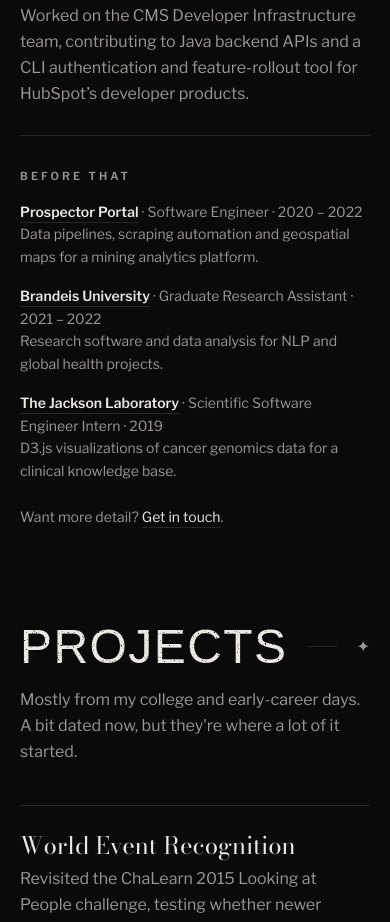
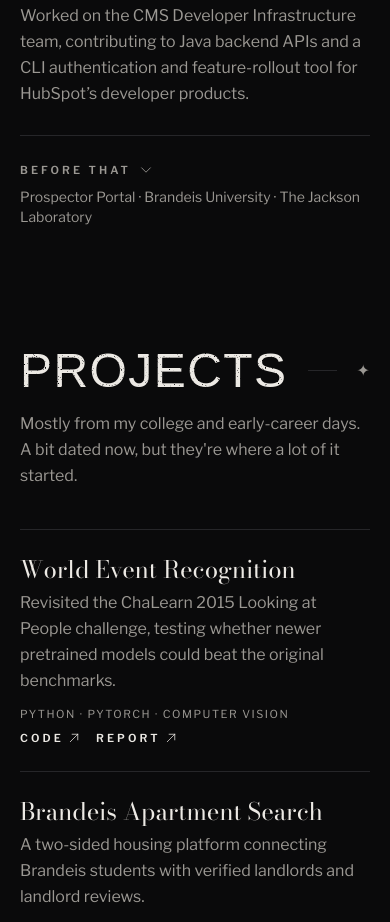
Before and after one commit to mkhanyisig/personal-portfolio, a Next.js app: page / in a window 390 px wide. Shown: the part 4820-5742 px from the top of the page. Built offline with nearby package versions, Linux system fonts and the light colour scheme; a web font is replaced by a local one.

Commit message:
simplify experience

```diff
--- a/src/app/api/send/route.js
+++ b/src/app/api/send/route.js
@@ -1,11 +1,20 @@
 import { Resend } from 'resend';
 import { NextResponse } from 'next/server';
 
-const resend = new Resend(process.env.RESEND_API_KEY);
 const fromEmail = process.env.FROM_EMAIL;
 const myEmail = process.env.MY_EMAIL;
 
 export async function POST(req, res) {
+  // Create the client per request, not at import time. Creating it at import
+  // made `next build` fail whenever RESEND_API_KEY wasn't set.
+  if (!process.env.RESEND_API_KEY) {
+    return NextResponse.json(
+      { error: 'Email is not configured on this server.' },
+      { status: 503 },
+    );
+  }
+  const resend = new Resend(process.env.RESEND_API_KEY);
+
   try {
     const formData = await req.formData();
     console.log('formData:', formData);
--- a/src/app/components/Experience.jsx
+++ b/src/app/components/Experience.jsx
@@ -1,3 +1,4 @@
+import { ChevronDownIcon } from '@heroicons/react/24/outline';
 import Logo from './Logo';
 import Reveal from './Reveal';
 import Section from './Section';
@@ -42,8 +43,23 @@ const Experience = () => (
       ))}
     </ol>
 
-    <Reveal className="grid gap-4 border-t border-line pt-7 sm:grid-cols-[9rem_1fr] sm:gap-8">
-      <p className="label pt-1">Before that</p>
+    {/* Earlier roles, collapsed by default to keep the section concise. */}
+    <Reveal className="border-t border-line">
+      <details className="group/earlier">
+        <summary className="grid cursor-pointer list-none gap-2 py-6 sm:grid-cols-[9rem_1fr] sm:gap-8 [&::-webkit-details-marker]:hidden">
+          <span className="label flex items-center gap-2 pt-0.5 transition-colors group-hover/earlier:text-fg">
+            Before that
+            <ChevronDownIcon
+              className="h-3.5 w-3.5 transition-transform duration-300 group-open/earlier:rotate-180"
+              aria-hidden="true"
+            />
+          </span>
+          <span className="text-sm text-muted group-open/earlier:hidden">
+            {earlier.map((job) => job.organization).join(' · ')}
+          </span>
+        </summary>
+        <div className="grid pb-7 sm:grid-cols-[9rem_1fr] sm:gap-8">
+          <span className="hidden sm:block" aria-hidden="true" />
           <div>
             <ul className="space-y-4">
               {earlier.map((job) => (
@@ -69,6 +85,8 @@ const Experience = () => (
               .
             </p>
           </div>
+        </div>
+      </details>
     </Reveal>
   </Section>
 );
```
Lines whose indentation alone changed are shown as unchanged.
